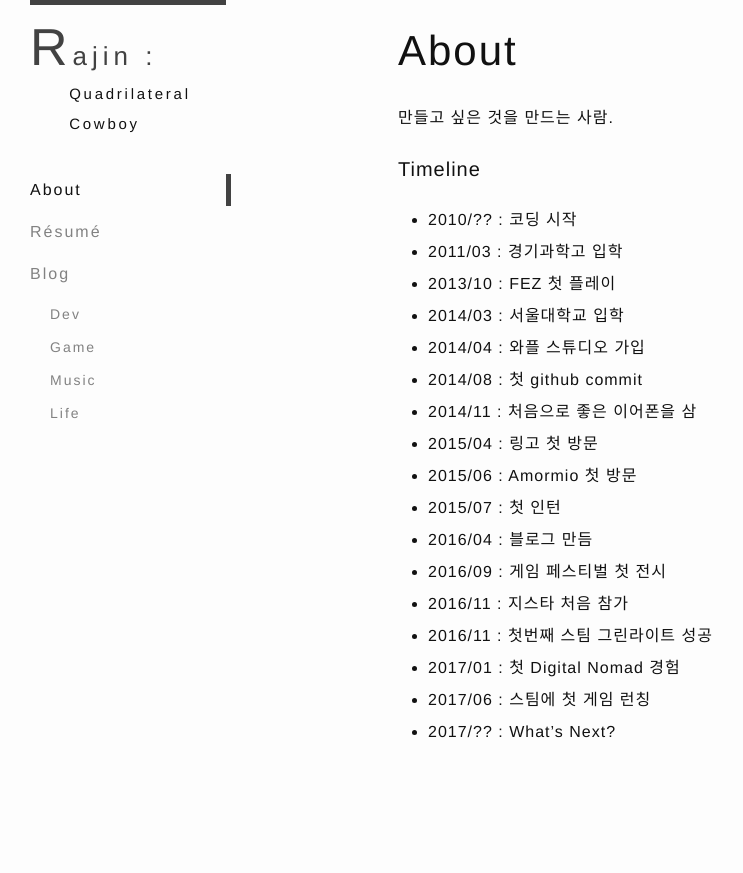
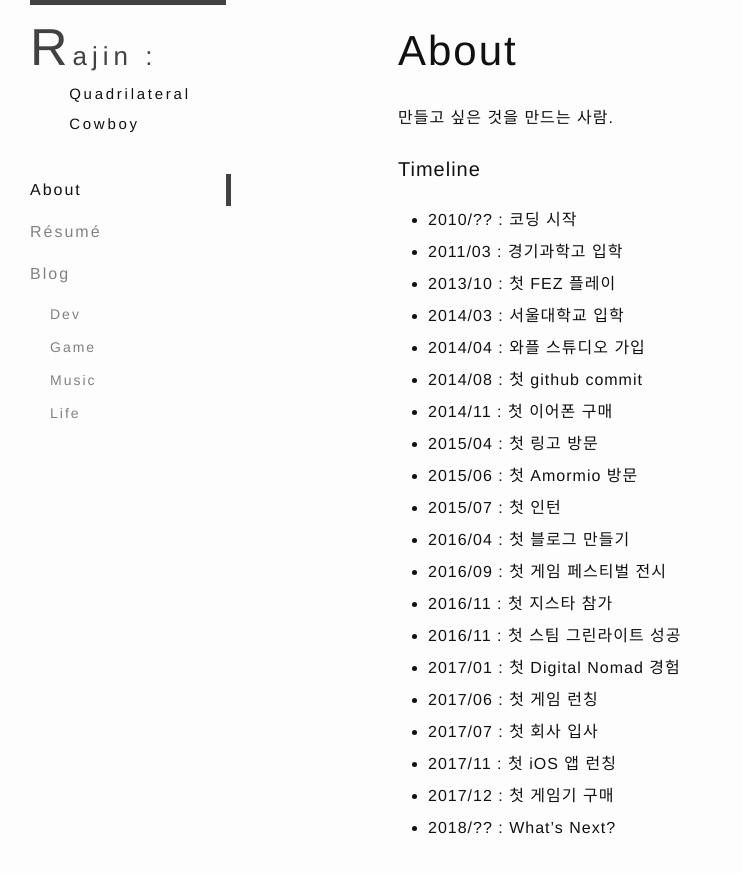
Before and after one commit to Rajin9601/rajin9601.github.io, a Jekyll site: the page built from about.md, in a window 1280 px wide. Shown: the top 873 px of the page, without its empty margins (0-743 px from the left). Built offline with Jekyll 4.4.1, drawn with Linux system fonts in a browser that asks for light colours.

Commit message:
change resume & about

```diff
--- a/about.md
+++ b/about.md
@@ -10,18 +10,21 @@ permalink: /about/
 
 - 2010/?? : 코딩 시작
 - 2011/03 : 경기과학고 입학
-- 2013/10 : FEZ 첫 플레이
+- 2013/10 : 첫 FEZ 플레이
 - 2014/03 : 서울대학교 입학
 - 2014/04 : 와플 스튜디오 가입
 - 2014/08 : 첫 github commit
-- 2014/11 : 처음으로 좋은 이어폰을 삼
-- 2015/04 : 링고 첫 방문
-- 2015/06 : Amormio 첫 방문
+- 2014/11 : 첫 이어폰 구매
+- 2015/04 : 첫 링고 방문
+- 2015/06 : 첫 Amormio 방문
 - 2015/07 : 첫 인턴
-- 2016/04 : 블로그 만듬
-- 2016/09 : 게임 페스티벌 첫 전시
-- 2016/11 : 지스타 처음 참가
-- 2016/11 : 첫번째 스팀 그린라이트 성공
+- 2016/04 : 첫 블로그 만들기
+- 2016/09 : 첫 게임 페스티벌 전시
+- 2016/11 : 첫 지스타 참가
+- 2016/11 : 첫 스팀 그린라이트 성공
 - 2017/01 : 첫 Digital Nomad 경험
-- 2017/06 : 스팀에 첫 게임 런칭
-- 2017/?? : What's Next?
+- 2017/06 : 첫 게임 런칭
+- 2017/07 : 첫 회사 입사
+- 2017/11 : 첫 iOS 앱 런칭
+- 2017/12 : 첫 게임기 구매
+- 2018/?? : What's Next?
```
Also changed, not shown: resume.md (+19 -19 lines), image/resume/snutt-ios.png.
